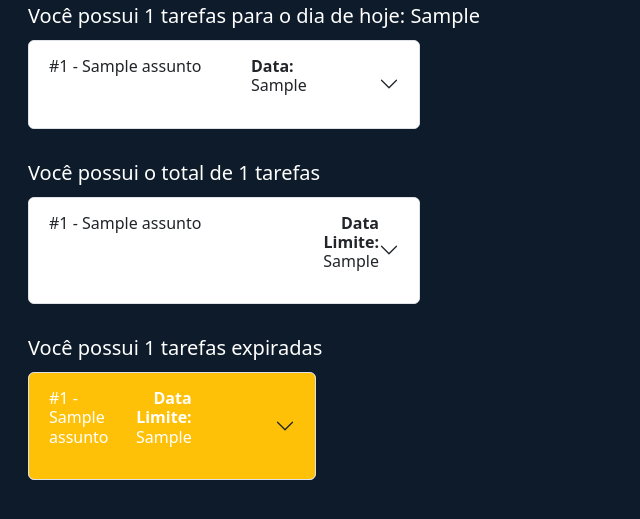
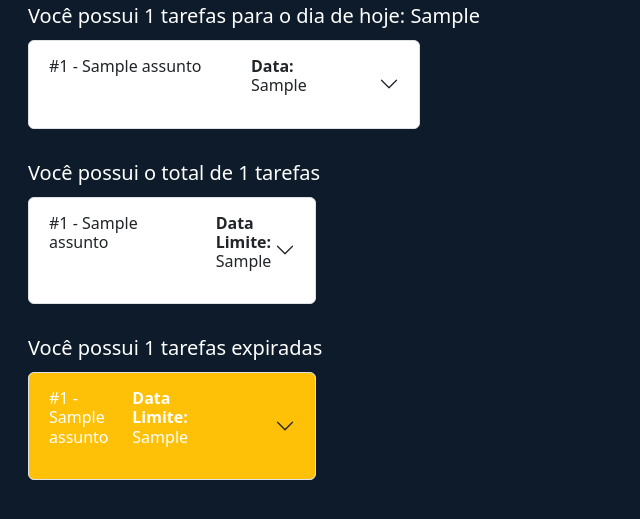
Before and after one commit to sarmanhodev/tarefas, a Flask app: template templates/home.html in a window 1280 px wide. Shown: the part 57-576 px from the top of the page, without its empty margins (0-640 px from the left). Run offline with Flask 3, Linux system fonts and the light colour scheme; the template is opened without the code that fills it: most values are stand-ins (such as "Sample title", 1, 10 or a date in 2020); parts of the project's set-up code (start-up, migrations or seed data) failed here and were passed over; some libraries are stand-ins or nearby versions.

Commit message:
Update home.html

```diff
--- a/templates/home.html
+++ b/templates/home.html
@@ -327,7 +327,7 @@
         {%else%}
         <div class="row m-1">
             {%for post in posts%}
-            <div class="col-md-4">
+            <div class="col-md-3">
                 <div class="accordion">
                     <div class="accordion-item">
                         <h2 class="accordion-header">
@@ -338,7 +338,7 @@
                                     <div class="col-md-8">
                                         <p>#{{post.id}} - {{post.assunto}}</p>
                                     </div>
-                                    <div class="col-md-4 text-end">
+                                    <div class="col-md-4 text-start">
                                         <p><b>Data Limite: </b> {{post.data_limite}}</p>
                                     </div>
                                 </div>
@@ -348,17 +348,17 @@
                             data-bs-parent="#accordionExample">
                             <div class="accordion-body">
                                 <div class="row m-1 float-end">
-                                    <div class="col-md-4">
+                                    <div class="col-md-2">
                                         <a class="text-primary" title="Editar" data-bs-toggle="modal" type="button"
                                             data-bs-target="#editarRegistro{{post.id}}"><i
                                                 class="bi bi-pencil-square"></i></a>
                                     </div>
-                                    <div class="col-md-4">
+                                    <div class="col-md-2">
                                         <a class="text-danger fw-bold" title="Excluir" data-bs-toggle="modal"
                                             type="button" data-bs-target="#excluiRegistro{{post.id}}"><i
                                                 class="bi bi-trash3"></i></a>
                                     </div>
-                                    <div class="col-md-4">
+                                    <div class="col-md-2">
                                         <a class="text-success" title="Concluir Tarefa" type="button"
                                             onclick="concluir_tarefa({{post.id}})">
                                             <i class="bi bi-check2-square"></i>
@@ -514,12 +514,12 @@
                                     <div class="col-md-4">
                                         <p>#{{post.id}} - {{post.assunto}}</p>
                                     </div>
-                                    <div class="col-md-4 text-end">
+                                    <div class="col-md-4 text-start">
                                         <p><b>Data Limite: </b> {{post.data_limite}}</p>
 
                                         <input hidden class="data_limite{{post.id}}" type="text" value="{{post.data_limite}}">
                                     </div>
-                                    <div class="col-md-4 text-end diferenca_dias{{post.id}}">
+                                    <div class="col-md-4 text-start diferenca_dias{{post.id}}">
                                         <!--RECEBE A QUANTIDADE DE DIAS DE ATRASO-->
                                     </div>
                                 </div>
@@ -529,17 +529,17 @@
                             data-bs-parent="#accordionExample">
                             <div class="accordion-body">
                                 <div class="row m-1 float-end">
-                                    <div class="col-md-4">
+                                    <div class="col-md-2">
                                         <a class="text-primary" title="Editar" data-bs-toggle="modal" type="button"
                                             data-bs-target="#editarRegistro{{post.id}}"><i
                                                 class="bi bi-pencil-square"></i></a>
                                     </div>
-                                    <div class="col-md-4">
+                                    <div class="col-md-2">
                                         <a class="text-danger fw-bold" title="Excluir" data-bs-toggle="modal"
                                             type="button" data-bs-target="#excluiRegistro{{post.id}}"><i
                                                 class="bi bi-trash3"></i></a>
                                     </div>
-                                    <div class="col-md-4">
+                                    <div class="col-md-2">
                                         <a class="text-success" title="Concluir Tarefa" type="button"
                                             onclick="concluir_tarefa({{post.id}})">
                                             <i class="bi bi-check2-square"></i>
```
